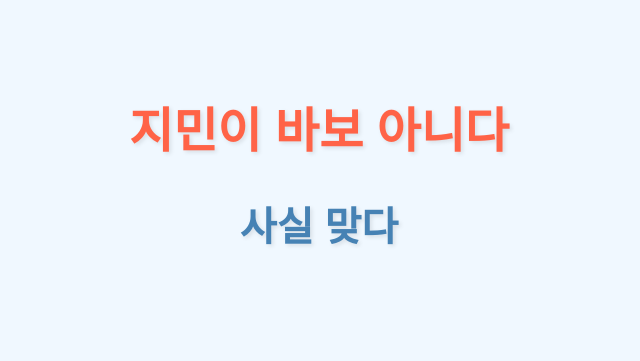
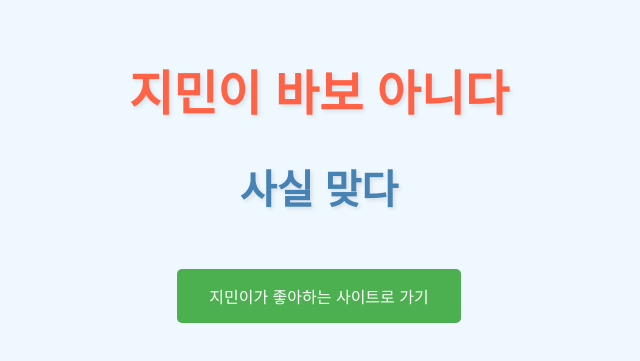
Before and after one commit to yuknoww/yougimin, a plain HTML site: page index.html in a window 1280 px wide. Shown: the part 227-588 px from the top of the page, without its empty margins (321-961 px from the left). Drawn offline with Linux system fonts and the light colour scheme.

Commit message:
index.html

```diff
--- a/index.html
+++ b/index.html
@@ -40,6 +40,22 @@
         h2 {
             font-size: 2rem; /* h2 크기 조정 */
             color: #4682b4; /* h2 색상 */
+        }
+
+        /* 버튼 스타일 */
+        button {
+            background-color: #4CAF50; /* 버튼 배경색 */
+            color: white; /* 버튼 글씨 색상 */
+            border: none;
+            padding: 15px 32px;
+            font-size: 1rem;
+            cursor: pointer;
+            border-radius: 5px;
+            margin-top: 20px;
+        }
+
+        button:hover {
+            background-color: #45a049; /* 버튼 호버 색상 */
         }
 
         /* 반응형 디자인: 화면 크기에 맞춰 스타일 적용 */
@@ -86,6 +102,10 @@
     <div>
         <h1>지민이 바보 아니다</h1>
         <h2>사실 맞다</h2>
+        <!-- 링크가 연결된 버튼 -->
+        <a href="https://gall.dcinside.com/board/view/?id=dcbest&no=320488">
+            <button>지민이가 좋아하는 사이트로 가기</button>
+        </a>
     </div>
 </body>
 </html>
```
